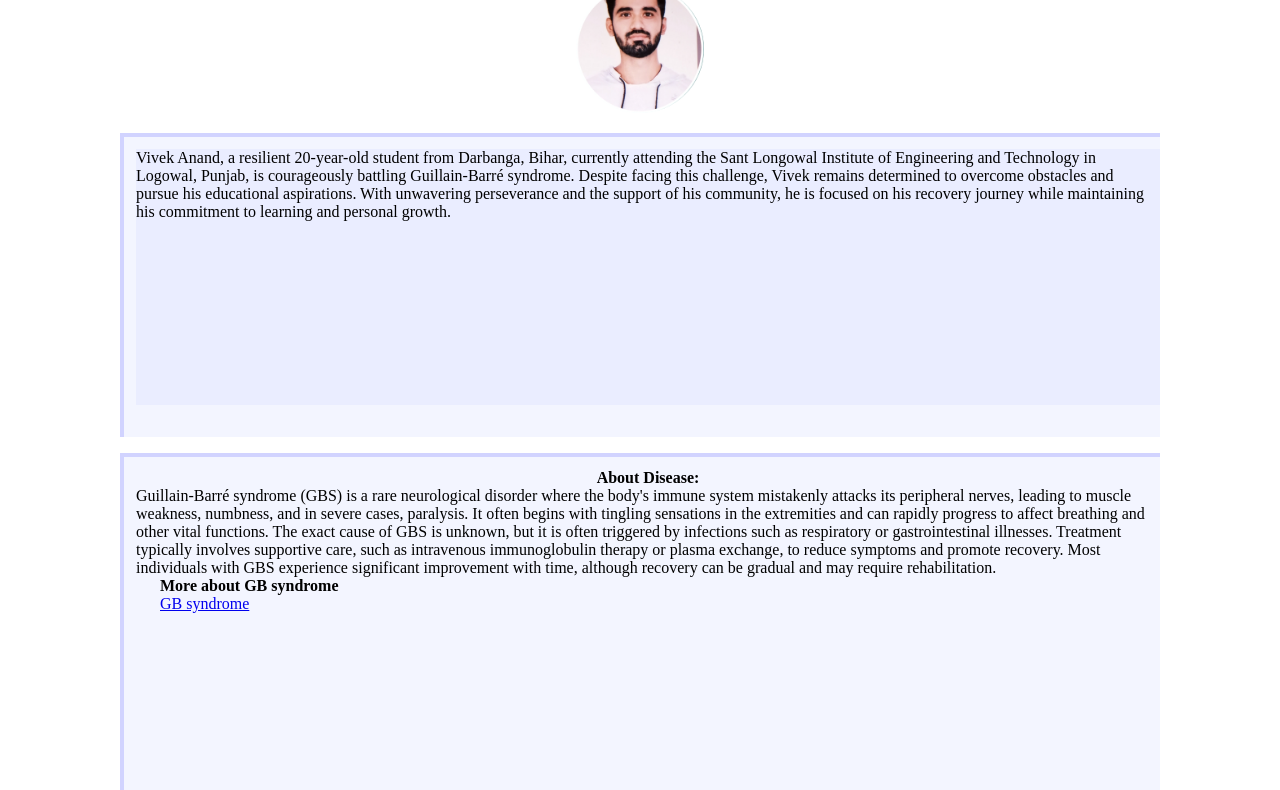
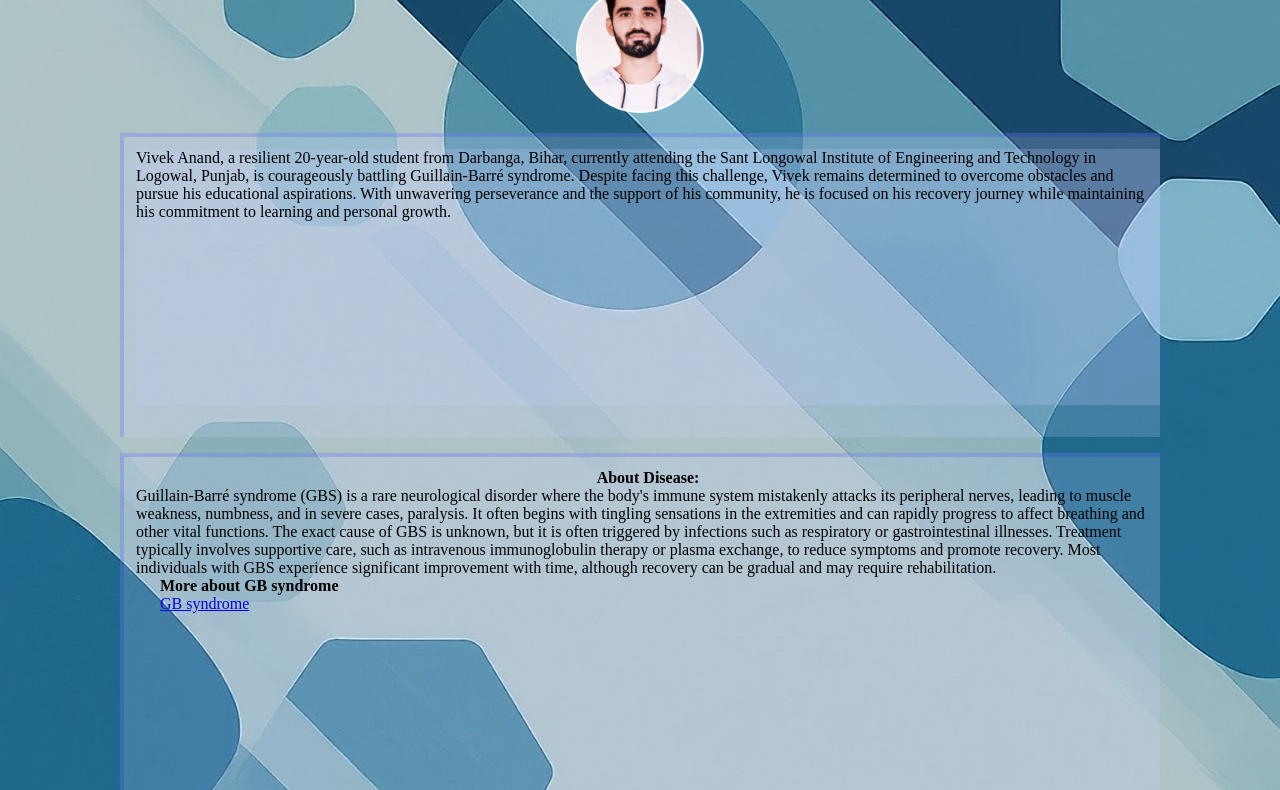
Before and after one commit to lakshmiprasad-1729/vivek, a plain HTML site: page index.html in a window 1280 px wide. Shown: the part 52-842 px from the top of the page. Drawn offline with Linux system fonts and the light colour scheme.

Commit message:
Update style.css

```diff
--- a/style.css
+++ b/style.css
@@ -6,6 +6,7 @@
   .heading {
     display: flex;
     justify-content: space-between;
+      font-family: 'Nikeflix', sans-serif;
   }
 
   .share {
@@ -13,8 +14,9 @@
     background-color: none;
     width: 2.5rem;
   }
-
-
+  body{
+      background-image: url('bg.png.jpg');
+  }
 
   .box1 {
     display: flex;
```
